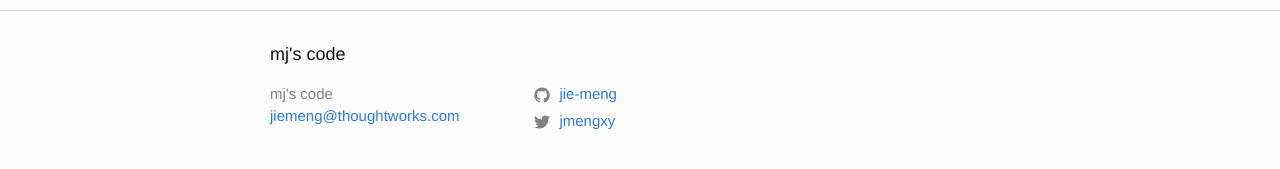
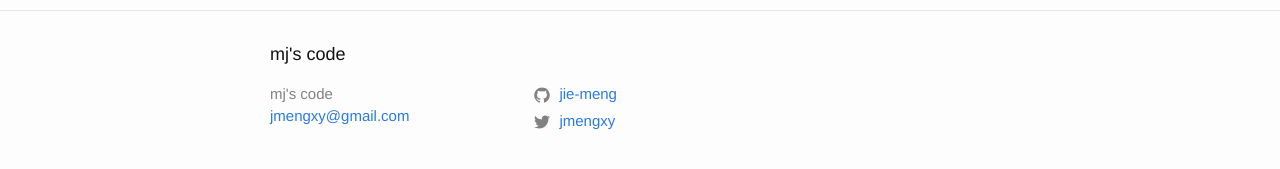
Before and after one commit to jie-meng/jie-meng.github.io, a Jekyll site: the page built from index.md, in a window 1280 px wide and 900 px high, scrolled down 1559 px. Shown: the part 707-876 px from the top of the window. Built offline with Jekyll 4.4.1, drawn with Linux system fonts in a browser that asks for light colours.

Commit message:
Update mail to personal

```diff
--- a/_config.yml
+++ b/_config.yml
@@ -14,7 +14,7 @@
 # You can create any custom variable you would like, and they will be accessible
 # in the templates via {{ site.myvariable }}.
 title: mj's code
-email: jiemeng@thoughtworks.com
+email: jmengxy@gmail.com
 description: >- # this means to ignore newlines until "baseurl:"
 baseurl: "" # the subpath of your site, e.g. /blog
 url: "" # the base hostname & protocol for your site, e.g. http://example.com
```
